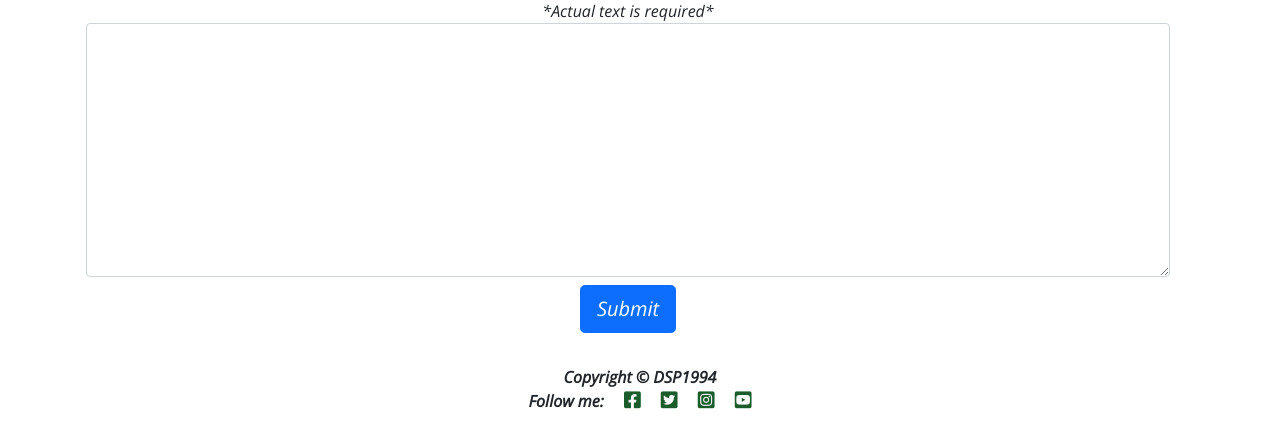
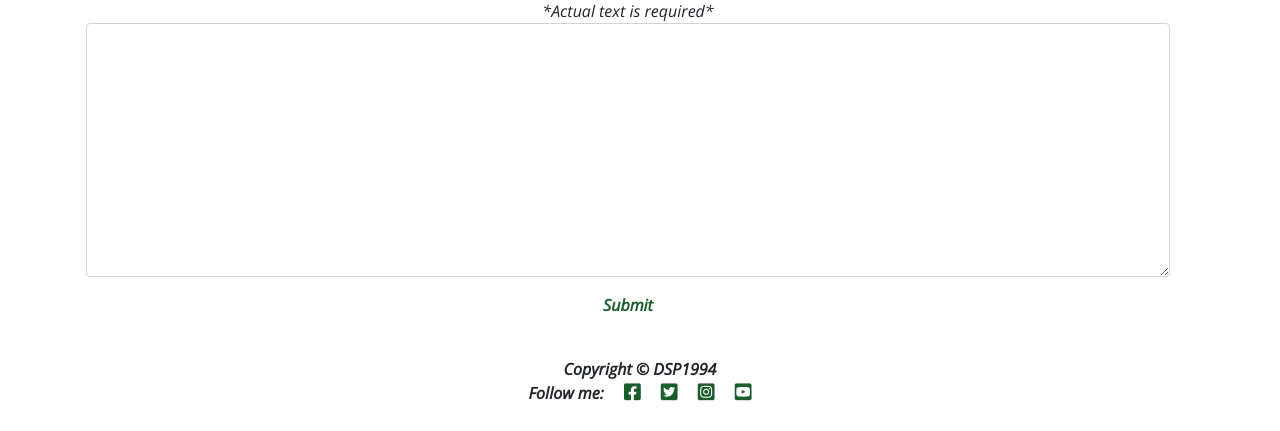
Before and after one commit to DSP1994/blogapp, a Django app: template blog/templates/blog_details.html in a window 1280 px wide. Shown: the part 369-800 px from the top of the page. Run offline with Django 4.2, Linux system fonts and the light colour scheme; the template is opened without the code that fills it: values that come from a table or form of the project are taken from there, others are empty; the visitor is signed in with stand-in values (Sample User, id 1); some libraries are stand-ins or nearby versions.

Commit message:
in blog_details, amended the 'submit' button to match the style of the page

```diff
--- a/blog/templates/blog_details.html
+++ b/blog/templates/blog_details.html
@@ -84,7 +84,7 @@
             <form method="post" class="md-8">
                 {{ comment_form | crispy }}
                 {% csrf_token %}
-                <button type="submit" class="btn btn-primary btn-lg mt-2">Submit</button>
+                <button type="submit" class="btn btn-lg mt-2 content-txt content-txt-btn">Submit</button>
             </form>
             {% else %}
             <p class="col-md-10 content-txt">Please <a href="{% url 'account_login' %}" class="content-txt">login</a> or
```
